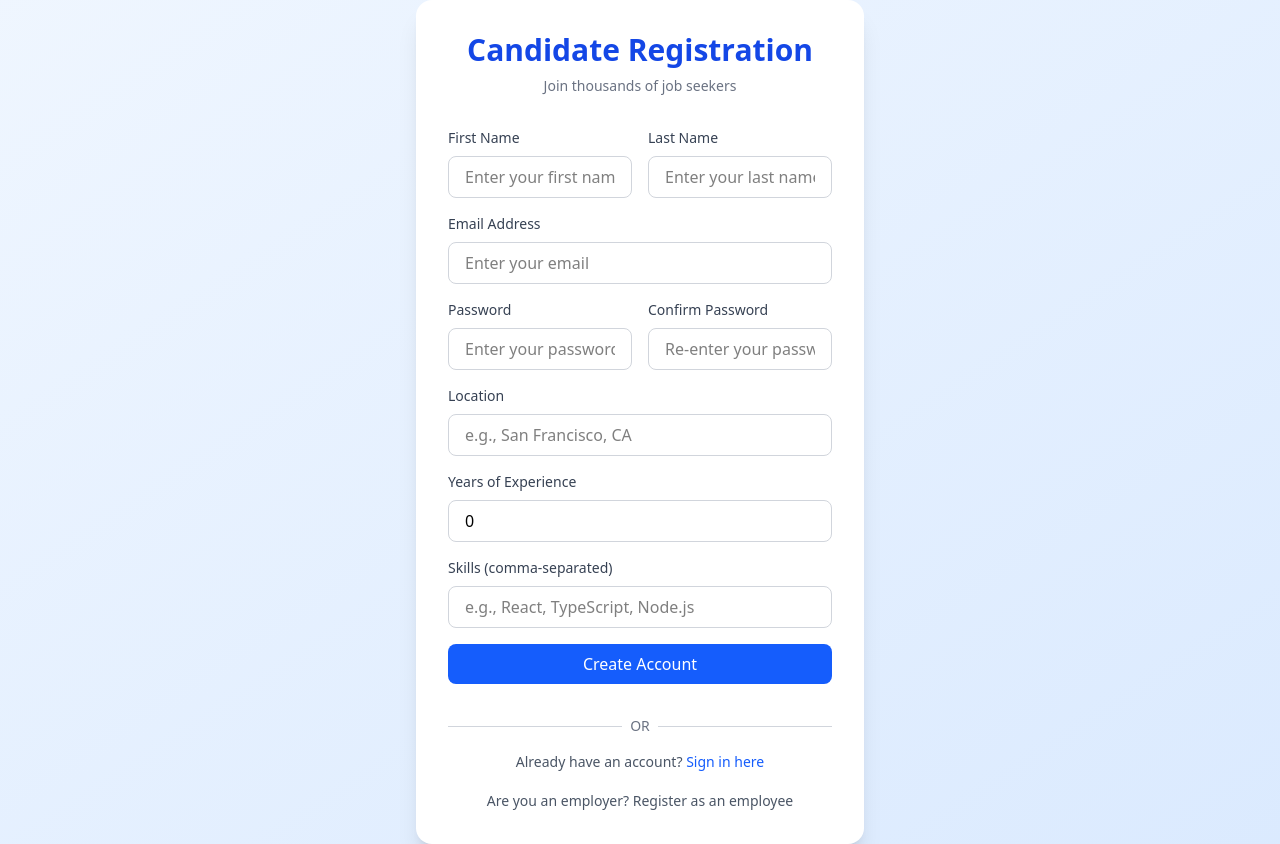
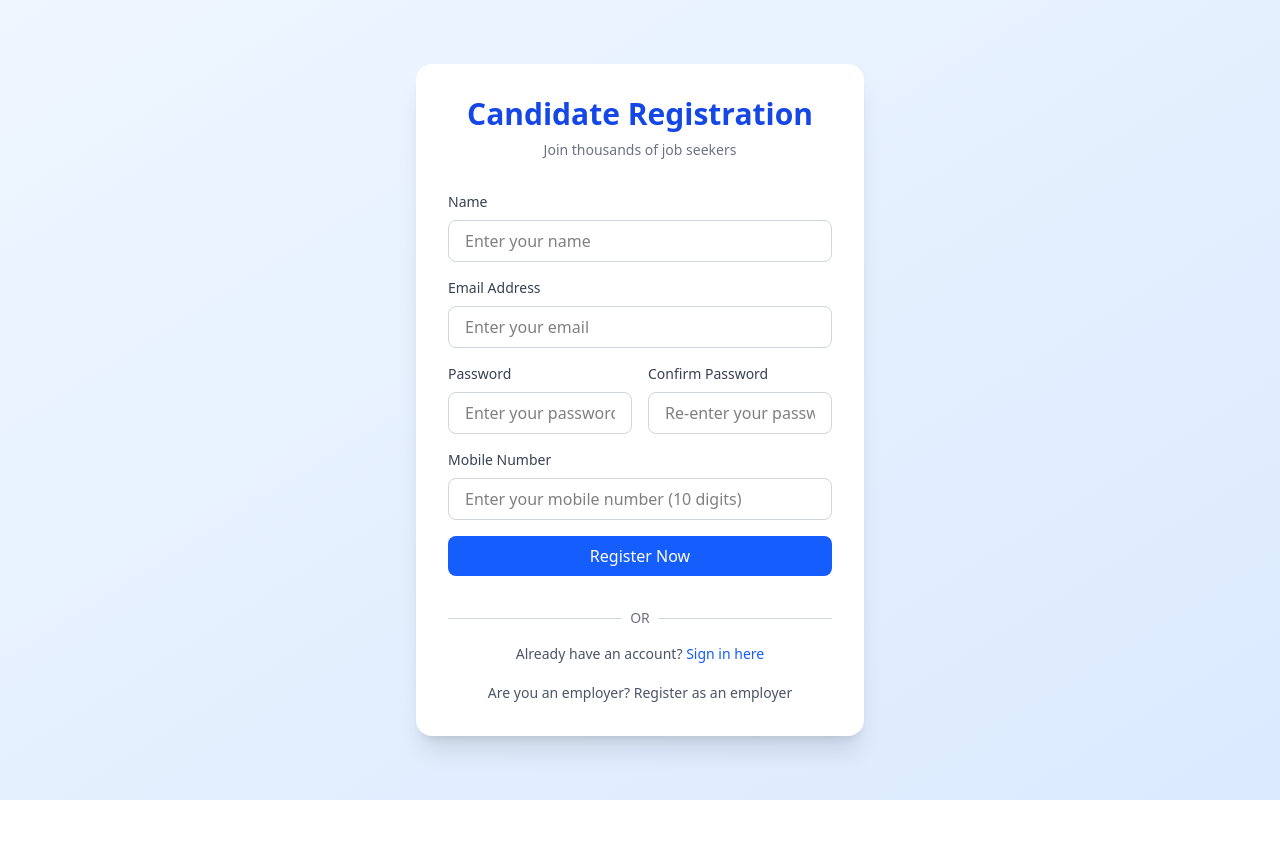
Before and after one commit to Hemasri-atike/JobPortal, a React (Vite) app: page /register in a window 1280 px wide. After the commit the page ends 800 px from the top, so only its background shows below. Built offline with nearby package versions, Linux system fonts and the light colour scheme.

Commit message:
changes login

```diff
--- a/src/App.jsx
+++ b/src/App.jsx
@@ -25,6 +25,7 @@ import Compdetails from "./components/Employee/Compdetails"
 import Joblisting from './components/common/Joblisting';
 import Messages from './components/candidate/Messages';
 import Application from './components/job/Application';
+import Admindashboard from './pages/dashboard/Admindashboard';
 
 const App = () => {
   return (
@@ -35,6 +36,8 @@ const App = () => {
         <Route path="/login" element={<Login />} />
         <Route path="/register" element={<Register />} />
                 <Route path="/jobapplication" element={<Application />} />
+                <Route path="/admindashboard" element={<Admindashboard />} />
+
 
       <Route path="/" element={<Home />} />
       <Route path="/nav"element={<Header/>}/>
--- a/src/login/Register.jsx
+++ b/src/login/Register.jsx
@@ -5,88 +5,96 @@ const Register = () => {
   const navigate = useNavigate();
   const location = useLocation();
 
-  // Extract type from query parameters, default to 'candidate' if undefined or invalid
+  // Extract type from query parameters, default to 'candidate'
   const queryParams = new URLSearchParams(location.search);
   const userType = ['candidate', 'employee'].includes(queryParams.get('type'))
     ? queryParams.get('type')
     : 'candidate';
 
-  // Fallback UI for invalid userType (optional, for debugging)
-  if (!['candidate', 'employee'].includes(userType)) {
-    return (
-      <div className="min-h-screen flex items-center justify-center bg-gradient-to-br from-blue-50 to-blue-100 px-4">
-        <div className="text-center">
-          <h2 className="text-2xl font-bold text-red-600">Invalid User Type</h2>
-          <p className="text-gray-600 mt-2">Please select a valid user type:</p>
-          <div className="mt-4 space-x-4">
-            <Link to="/register?type=candidate" className="text-blue-600 hover:underline">Candidate</Link>
-            <Link to="/register?type=employee" className="text-blue-600 hover:underline">Employee</Link>
-          </div>
-        </div>
-      </div>
-    );
-  }
+  // Map frontend userType to backend role
+  const role = userType === 'candidate' ? 'job_seeker' : 'employer';
 
+  // Form data state
   const [formData, setFormData] = useState({
+    name: '',
     email: '',
     password: '',
-    firstName: '',
-    lastName: '',
-    role: userType,
-    companyId: '',
-    position: '',
-    skills: [],
-    experience: 0,
-    location: '',
+    mobile: '', // For candidate
+    company_name: '', // For employee
+    position: '', // For employee
+    role: role,
   });
   const [confirmPassword, setConfirmPassword] = useState('');
   const [isLoading, setIsLoading] = useState(false);
   const [localError, setLocalError] = useState(null);
 
+  // Handle input changes
   const handleInputChange = (e) => {
-    const { name, value, type } = e.target;
-    if (type === 'number') {
-      setFormData(prev => ({ ...prev, [name]: parseInt(value) || 0 }));
-    } else {
+    const { name, value } = e.target;
     setFormData(prev => ({ ...prev, [name]: value }));
-    }
   };
 
-  const handleSkillsChange = (e) => {
-    const skills = e.target.value.split(',').map(skill => skill.trim()).filter(Boolean);
-    setFormData(prev => ({ ...prev, skills }));
-  };
-
+  // Handle form submission
   const handleSubmit = async (e) => {
     e.preventDefault();
     setLocalError(null);
 
+    // Client-side validation
+    if (!formData.name || !formData.email || !formData.password) {
+      setLocalError('Name, email, and password are required');
+      return;
+    }
     if (formData.password !== confirmPassword) {
       setLocalError('Passwords do not match');
       return;
     }
-
     if (formData.password.length < 6) {
       setLocalError('Password must be at least 6 characters long');
+      return;
+    }
+    if (userType === 'candidate' && !/^\d{10}$/.test(formData.mobile)) {
+      setLocalError('Mobile number must be 10 digits');
+      return;
+    }
+    if (userType === 'employee' && (!formData.company_name || !formData.position)) {
+      setLocalError('Company name and position are required');
       return;
     }
 
     setIsLoading(true);
 
     try {
-      // Simulate successful registration by saving to localStorage
-      localStorage.setItem('candidateProfile', JSON.stringify({
-        name: `${formData.firstName} ${formData.lastName}`,
+      // Prepare data for backend
+      const payload = {
+        name: formData.name,
         email: formData.email,
-        phone: '', // Add phone input if needed
-        designation: formData.position || 'Job Seeker',
-        company: formData.companyId ? `Company ${formData.companyId}` : '',
-        location: formData.location,
-        about: `Candidate with ${formData.experience} years of experience in ${formData.skills.join(', ')}`,
-      }));
-      navigate('/cadprofile'); // Navigate to candidate profile
+        password: formData.password,
+        role: formData.role,
+        mobile: userType === 'candidate' ? formData.mobile : null,
+        company_name: userType === 'employee' ? formData.company_name : null,
+        position: userType === 'employee' ? formData.position : null,
+      };
+
+      // Make API call to backend
+      const response = await fetch('http://localhost:5000/api/users/register', {
+        method: 'POST',
+        headers: {
+          'Content-Type': 'application/json',
+        },
+        body: JSON.stringify(payload),
+      });
+
+      const data = await response.json();
+
+      if (!response.ok) {
+        throw new Error(data.error || 'Registration failed');
+      }
+
+      // On success, navigate to appropriate page
+      navigate(userType === 'candidate' ? '/cadprofile' : '/empprofile');
     } catch (error) {
-      setLocalError('Registration failed. Please try again.');
+      setLocalError(error.message || 'Registration failed. Please try again.');
+      console.error('Registration error:', error);
     } finally {
       setIsLoading(false);
     }
@@ -97,7 +105,7 @@ const Register = () => {
       <div className="w-full max-w-md bg-white rounded-2xl shadow-xl p-8">
         <div className="text-center mb-8">
           <h2 className="text-3xl font-bold text-blue-700 mb-2">
-            {userType === 'employee' ? 'Employee Registration' : 'Candidate Registration'}
+            {userType === 'employee' ? 'Employer Registration' : 'Candidate Registration'}
           </h2>
           <p className="text-sm text-gray-500">
             {userType === 'employee'
@@ -107,37 +115,20 @@ const Register = () => {
         </div>
 
         <form onSubmit={handleSubmit} className="space-y-4">
-          <div className="grid grid-cols-1 md:grid-cols-2 gap-4">
           <div>
-              <label htmlFor="firstName" className="block text-sm font-medium text-gray-700 mb-2">
-                First Name
+            <label htmlFor="name" className="block text-sm font-medium text-gray-700 mb-2">
+              Name
             </label>
             <input
-                id="firstName"
-                name="firstName"
+              id="name"
+              name="name"
               type="text"
-                value={formData.firstName}
+              value={formData.name}
               onChange={handleInputChange}
               className="w-full px-4 py-2 border border-gray-300 rounded-lg focus:outline-none focus:ring-2 focus:ring-blue-400"
-                placeholder="Enter your first name"
+              placeholder="Enter your name"
               required
             />
-            </div>
-            <div>
-              <label htmlFor="lastName" className="block text-sm font-medium text-gray-700 mb-2">
-                Last Name
-              </label>
-              <input
-                id="lastName"
-                name="lastName"
-                type="text"
-                value={formData.lastName}
-                onChange={handleInputChange}
-                className="w-full px-4 py-2 border border-gray-300 rounded-lg focus:outline-none focus:ring-2 focus:ring-blue-400"
-                placeholder="Enter your last name"
-                required
-              />
-            </div>
           </div>
 
           <div>
@@ -188,11 +179,44 @@ const Register = () => {
             </div>
           </div>
 
-          {userType === 'employee' ? (
+          {userType === 'candidate' && (
+            <div>
+              <label htmlFor="mobile" className="block text-sm font-medium text-gray-700 mb-2">
+                Mobile Number
+              </label>
+              <input
+                id="mobile"
+                name="mobile"
+                type="text"
+                value={formData.mobile}
+                onChange={handleInputChange}
+                className="w-full px-4 py-2 border border-gray-300 rounded-lg focus:outline-none focus:ring-2 focus:ring-blue-400"
+                placeholder="Enter your mobile number (10 digits)"
+                required
+              />
+            </div>
+          )}
+
+          {userType === 'employee' && (
             <>
               <div>
+                <label htmlFor="company_name" className="block text-sm font-medium text-gray-700 mb-2">
+                  Company Name
+                </label>
+                <input
+                  id="company_name"
+                  name="company_name"
+                  type="text"
+                  value={formData.company_name}
+                  onChange={handleInputChange}
+                  className="w-full px-4 py-2 border border-gray-300 rounded-lg focus:outline-none focus:ring-2 focus:ring-blue-400"
+                  placeholder="Enter your company name"
+                  required
+                />
+              </div>
+              <div>
                 <label htmlFor="position" className="block text-sm font-medium text-gray-700 mb-2">
-                  Your Position
+                  Position
                 </label>
                 <input
                   id="position"
@@ -203,73 +227,6 @@ const Register = () => {
                   className="w-full px-4 py-2 border border-gray-300 rounded-lg focus:outline-none focus:ring-2 focus:ring-blue-400"
                   placeholder="e.g., HR Manager, Recruiter"
                   required
-                />
-              </div>
-              <div>
-                <label htmlFor="companyId" className="block text-sm font-medium text-gray-700 mb-2">
-                  Company
-                </label>
-                <select
-                  id="companyId"
-                  name="companyId"
-                  value={formData.companyId}
-                  onChange={handleInputChange}
-                  className="w-full px-4 py-2 border border-gray-300 rounded-lg focus:outline-none focus:ring-2 focus:ring-blue-400"
-                  required
-                >
-                  <option value="">Select your company</option>
-                  <option value="1">TechCorp</option>
-                  <option value="2">DesignStudio</option>
-                  <option value="3">CloudTech</option>
-                  <option value="4">StartupXYZ</option>
-                  <option value="5">DataCorp</option>
-                </select>
-              </div>
-            </>
-          ) : (
-            <>
-              <div>
-                <label htmlFor="location" className="block text-sm font-medium text-gray-700 mb-2">
-                  Location
-                </label>
-                <input
-                  id="location"
-                  name="location"
-                  type="text"
-                  value={formData.location}
-                  onChange={handleInputChange}
-                  className="w-full px-4 py-2 border border-gray-300 rounded-lg focus:outline-none focus:ring-2 focus:ring-blue-400"
-                  placeholder="e.g., San Francisco, CA"
-                  required
-                />
-              </div>
-              <div>
-                <label htmlFor="experience" className="block text-sm font-medium text-gray-700 mb-2">
-                  Years of Experience
-                </label>
-                <input
-                  id="experience"
-                  name="experience"
-                  type="number"
-                  min="0"
-                  max="50"
-                  value={formData.experience}
-                  onChange={handleInputChange}
-                  className="w-full px-4 py-2 border border-gray-300 rounded-lg focus:outline-none focus:ring-2 focus:ring-blue-400"
-                  placeholder="0"
-                  required
-                />
-              </div>
-              <div>
-                <label htmlFor="skills" className="block text-sm font-medium text-gray-700 mb-2">
-                  Skills (comma-separated)
-                </label>
-                <input
-                  id="skills"
-                  type="text"
-                  onChange={handleSkillsChange}
-                  className="w-full px-4 py-2 border border-gray-300 rounded-lg focus:outline-none focus:ring-2 focus:ring-blue-400"
-                  placeholder="e.g., React, TypeScript, Node.js"
                 />
               </div>
             </>
@@ -289,10 +246,10 @@ const Register = () => {
             {isLoading ? (
               <div className="flex items-center justify-center">
                 <div className="animate-spin rounded-full h-5 w-5 border-b-2 border-white mr-2"></div>
-                Creating Account...
+                Registering...
               </div>
             ) : (
-              'Create Account'
+              'Register Now'
             )}
           </button>
 
@@ -321,7 +278,7 @@ const Register = () => {
             >
               {userType === 'employee'
                 ? 'Looking for a job? Register as a candidate'
-                : 'Are you an employer? Register as an employee'}
+                : 'Are you an employer? Register as an employer'}
             </Link>
           </div>
         </form>
--- /dev/null
+++ b/src/pages/dashboard/Admindashboard.jsx
@@ -0,0 +1,100 @@
+import React, { useState, useEffect } from "react";
+import { useNavigate } from "react-router-dom";
+
+const Admindashboard = () => {
+  const [users, setUsers] = useState([]);
+  const [error, setError] = useState(null);
+  const [isLoading, setIsLoading] = useState(false);
+  const navigate = useNavigate();
+
+  useEffect(() => {
+    const fetchUsers = async () => {
+      setIsLoading(true);
+      try {
+        const token = localStorage.getItem("token");
+        if (!token) {
+          throw new Error("Please log in as an admin");
+        }
+
+        const response = await fetch(`${import.meta.env.VITE_API_URL}/api/users`, {
+          method: "GET",
+          headers: {
+            "Content-Type": "application/json",
+            Authorization: `Bearer ${token}`,
+          },
+        });
+
+        if (!response.ok) {
+          throw new Error((await response.json()).error || "Failed to fetch users");
+        }
+
+        const data = await response.json();
+        setUsers(data);
+      } catch (err) {
+        setError(err.message);
+        if (err.message.includes("log in")) {
+          navigate("/login?type=employee");
+        }
+      } finally {
+        setIsLoading(false);
+      }
+    };
+
+    fetchUsers();
+  }, [navigate]);
+
+  return (
+    <div className="min-h-screen bg-gradient-to-br from-blue-50 to-blue-100 p-8">
+      <div className="max-w-4xl mx-auto bg-white rounded-2xl shadow-xl p-8">
+        <h2 className="text-3xl font-bold text-blue-700 mb-6">Registered Users</h2>
+
+        {error && (
+          <div className="bg-red-100 border border-red-300 text-red-600 px-4 py-3 rounded-lg mb-4">
+            {error}
+          </div>
+        )}
+
+        {isLoading ? (
+          <div className="flex justify-center">
+            <div className="animate-spin rounded-full h-8 w-8 border-b-2 border-blue-600"></div>
+          </div>
+        ) : users.length === 0 ? (
+          <p className="text-gray-600">No users found.</p>
+        ) : (
+          <div className="overflow-x-auto">
+            <table className="w-full table-auto border-collapse">
+              <thead>
+                <tr className="bg-blue-100">
+                  <th className="px-4 py-2 text-left text-sm font-medium text-gray-700">Name</th>
+                  <th className="px-4 py-2 text-left text-sm font-medium text-gray-700">Email</th>
+                  <th className="px-4 py-2 text-left text-sm font-medium text-gray-700">Role</th>
+                  <th className="px-4 py-2 text-left text-sm font-medium text-gray-700">Mobile</th>
+                  <th className="px-4 py-2 text-left text-sm font-medium text-gray-700">Company</th>
+                  <th className="px-4 py-2 text-left text-sm font-medium text-gray-700">Position</th>
+                  <th className="px-4 py-2 text-left text-sm font-medium text-gray-700">Registered</th>
+                </tr>
+              </thead>
+              <tbody>
+                {users.map((user) => (
+                  <tr key={user.id} className="border-t">
+                    <td className="px-4 py-2 text-gray-600">{user.name}</td>
+                    <td className="px-4 py-2 text-gray-600">{user.email}</td>
+                    <td className="px-4 py-2 text-gray-600">{user.role}</td>
+                    <td className="px-4 py-2 text-gray-600">{user.mobile || "-"}</td>
+                    <td className="px-4 py-2 text-gray-600">{user.company_name || "-"}</td>
+                    <td className="px-4 py-2 text-gray-600">{user.position || "-"}</td>
+                    <td className="px-4 py-2 text-gray-600">
+                      {new Date(user.created_at).toLocaleDateString()}
+                    </td>
+                  </tr>
+                ))}
+              </tbody>
+            </table>
+          </div>
+        )}
+      </div>
+    </div>
+  );
+};
+
+export default Admindashboard;
```
Also changed, not shown: src/login/Login.jsx (+41 -55 lines). Lines whose indentation alone changed are shown as unchanged.
